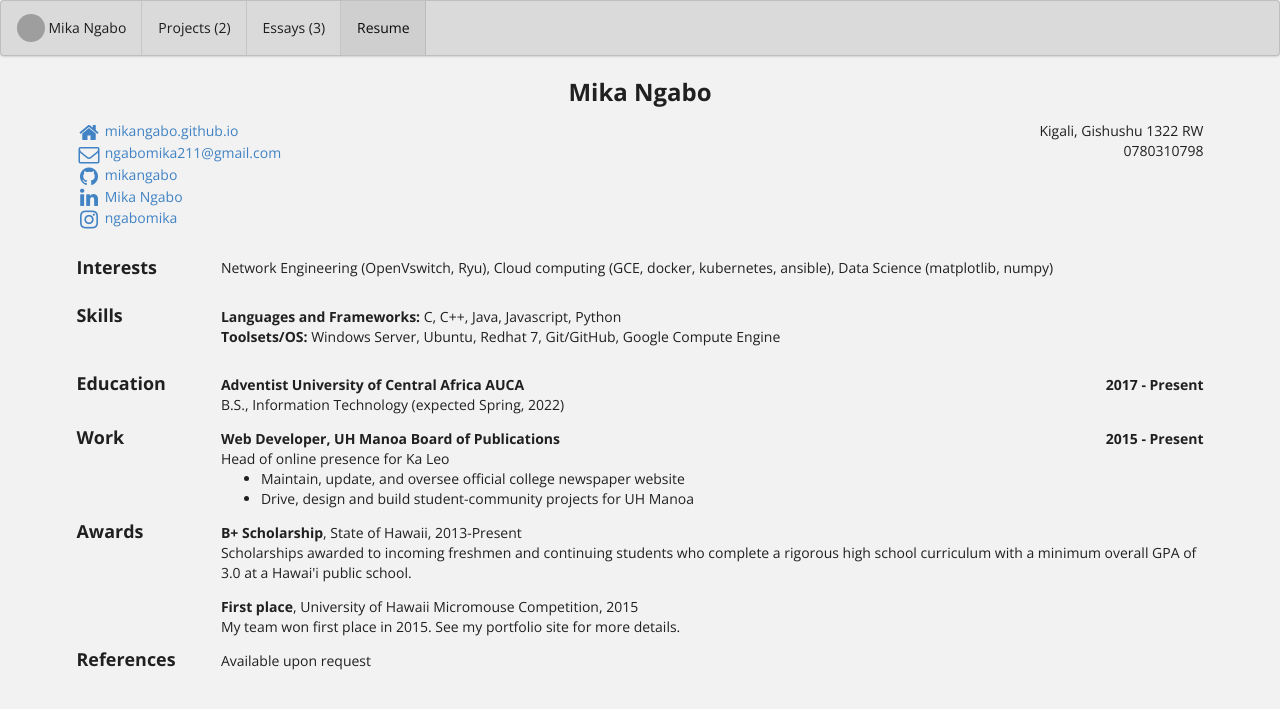
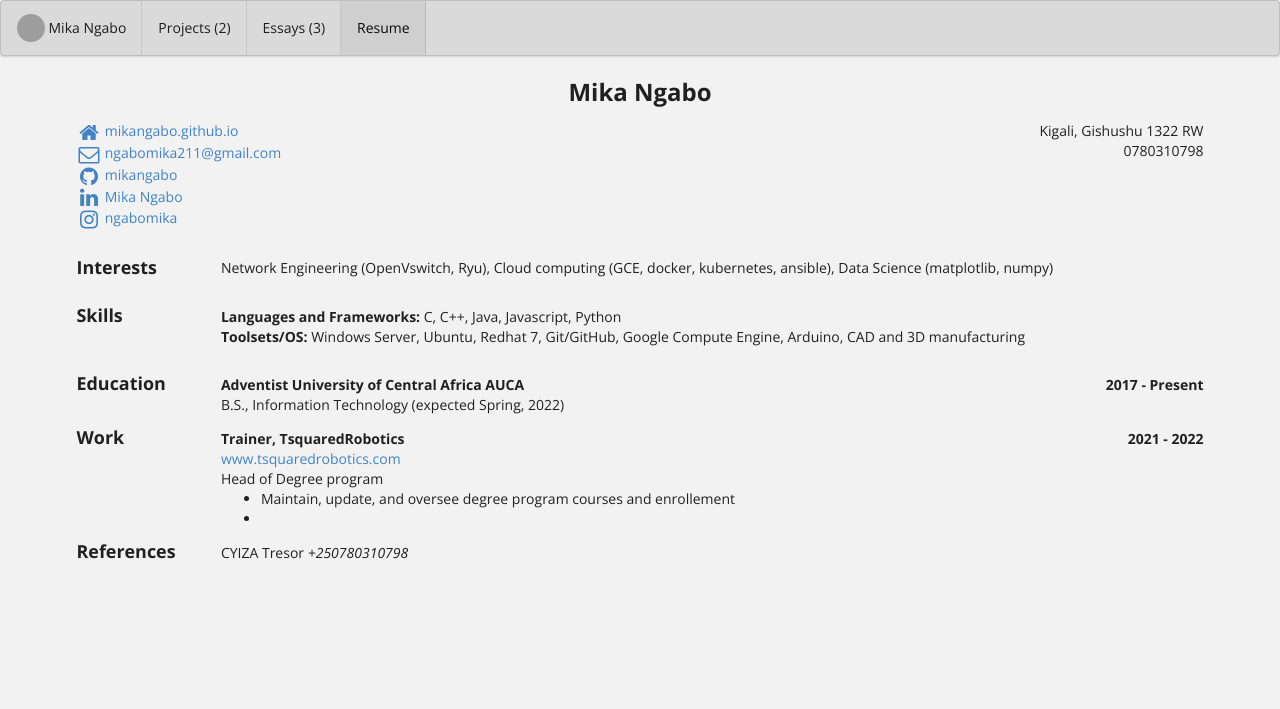
Before and after one commit to mikangabo/mikangabo.github.io, a Jekyll site: the page built from bio/index.html, in a window 1280 px wide. Shown: the top 709 px of the page. Built offline with Jekyll 4.4.1, drawn with Linux system fonts in a browser that asks for light colours; grey boxes are pictures that could not be loaded.

Commit message:
Update bio.json

```diff
--- a/_data/bio.json
+++ b/_data/bio.json
@@ -60,24 +60,26 @@
   "skills": [
     {
       "name": "Languages and Frameworks",
-      "level": "",
+      "level": "intermediate",
       "keywords": [
         "C",
         "C++",
         "Java",
         "Javascript",
         "Python",
-              ]
+       ]
     },
     {
       "name": "Toolsets/OS",
-      "level": "",
+      "level": "intermediate",
       "keywords": [
         "Windows Server",
         "Ubuntu",
         "Redhat 7",
         "Git/GitHub",
-        "Google Compute Engine"
+        "Google Compute Engine",
+        "Arduino",
+        "CAD and 3D manufacturing"
       ]
     }
   ],
@@ -95,36 +97,30 @@
   ],
   "work": [
     {
-      "company": "UH Manoa Board of Publications",
-      "position": "Web Developer",
-      "website": "",
-      "startDate": "2015-08-01",
-      "endDate": "Present",
-      "summary": "Head of online presence for Ka Leo",
+      "company": "TsquaredRobotics",
+      "position": "Trainer",
+      "website": "www.tsquaredrobotics.com",
+      "startDate": "2021-06-01",
+      "endDate": "2022-01-01",
+      "summary": "Head of Degree program",
       "highlights": [
-        "Maintain, update, and oversee official college newspaper website",
-        "Drive, design and build student-community projects for UH Manoa"
+        "Maintain, update, and oversee degree program courses and enrollement",
+        ""
       ]
     },
     ],
-  "awards": [
+  "Certificate": [
     {
-      "title": "B+ Scholarship",
-      "date": "2013-Present",
-      "awarder": "State of Hawaii",
-      "summary": "Scholarships awarded to incoming freshmen and continuing students who complete a rigorous high school curriculum with a minimum overall GPA of 3.0 at a Hawai'i public school."
-    },
-    {
-      "title": "First place",
-      "date": "2015",
-      "awarder": "University of Hawaii Micromouse Competition",
-      "summary": "My team won first place in 2015.  See my portfolio site for more details."
+      "title": "Certificate of Competence in Teachers Training",
+      "date": "2021-05-01",
+      "awarder": "Tsquaredrobotics",
+      "summary": "Certificate offered to successful trainees on Robotics training."
     }
   ],
   "references": [
     {
-      "name": "Available upon request",
-      "reference": ""
+      "name": "CYIZA Tresor",
+      "reference": "+250780310798"
     }
   ]
 }
```
